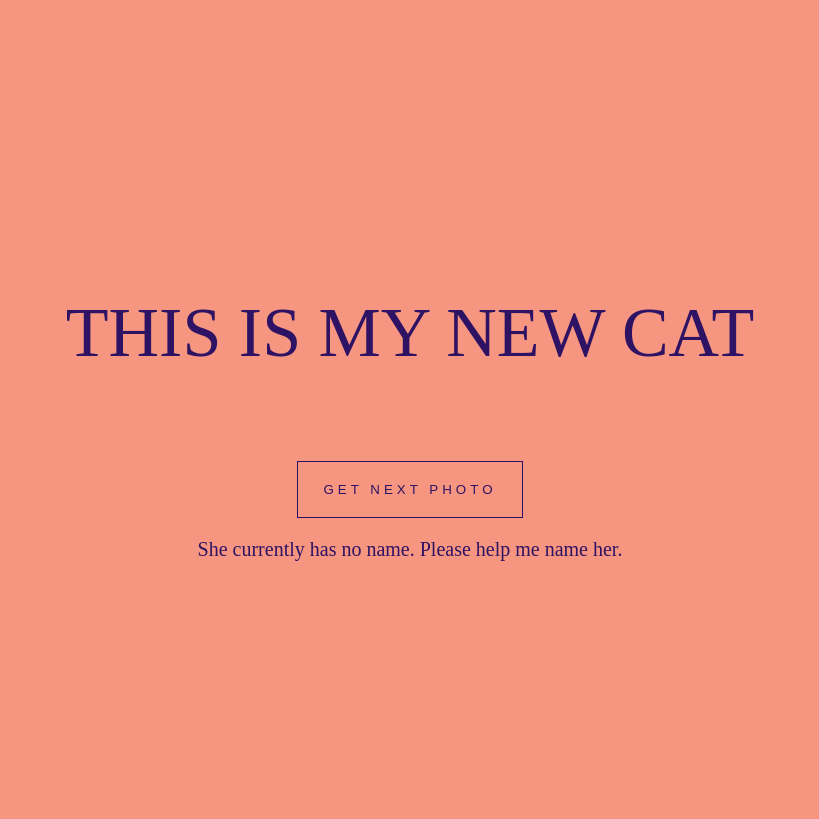
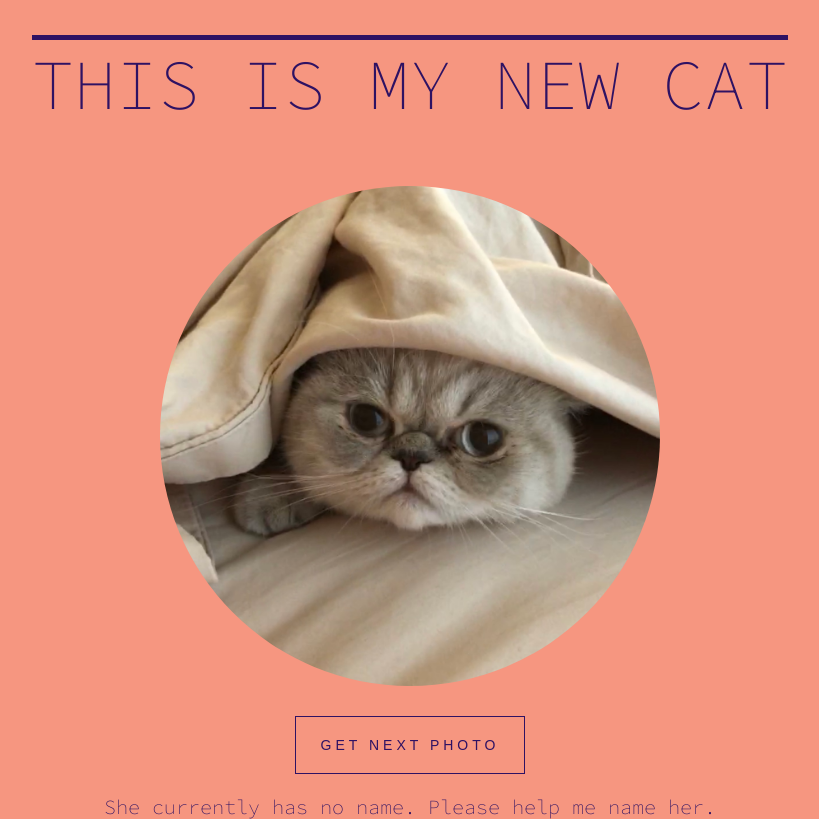
Before and after one commit to rogerwolf666/IS445HW1, a plain HTML site: page index.html in a window 1280 px wide. Shown: the whole page, without its empty margins (230-1049 px from the left). Drawn offline with Linux system fonts and the light colour scheme.

Commit message:
Style complete

```diff
--- a/index.html
+++ b/index.html
@@ -4,18 +4,18 @@
   <meta charset="UTF-8">
   <meta name="viewport" content="width=device-width, initial-scale=1.0">
   <meta http-equiv="X-UA-Compatible" content="ie=edge">
-  <title>Homework 1</title>
-  <link rel="stylesheet" href="style.css">
+  <title>My Cat</title>
+  <link rel="stylesheet" type="text/css" href="style.css">
 
 </head>
 
 <body>
   <section id="container">
-  <h1>This is my new cat</h1>
-<img src="" alt="">
-<button>Get Next Photo</button>
-<p>She currently has no name. Please help me name her.</p>
-</section>
-<script src="app.js"></script>
+   <h1>This is my new cat</h1>
+    <img src="imgs/kitty_bed.JPG">
+    <button>Get Next Photo</button>
+    <p>She currently has no name. Please help me name her.</p>
+  </section>
+  <script src="app.js"></script>
 </body>
 </html>
--- a/style.css
+++ b/style.css
@@ -1,17 +1,22 @@
-@import url(https://fonts.googleapis.com/css?family=Source+Code+Pro&display: 200, 300, 400, 500, 700, 900);
+@import url(https://fonts.googleapis.com/css?family=Source+Code+Pro:200,300,400,500,600,700,900);
 
 body {
   background-color: #f69680;
   color: #2e1263;
-  font-family: "source code pro";
+  font-family: "Source Code Pro";
   font-weight: 200;
+}
+
+img {
+   height: 500px;
+   border-radius: 50%;
 }
 
 h1 {
   font-weight: 200;
   font-size: 70px;
   text-transform: uppercase;
-  border-top: #2e1263;
+  border-top: 5px solid;
 }
 
 #container {
@@ -27,12 +32,13 @@ button{
   padding: 20px 25px;
   background-color: #f69680;
   color: #2e1263;
-  font: 14px;
+  font-size: 14px;
   text-align: center;
   border: 1px solid #2e1263;
   text-transform: uppercase;
   letter-spacing: 4px;
   text-decoration: none;
+  outline: none;
 }
 
 button:hover {
```
Also changed, not shown: imgs/kitty_bed.JPG (added), imgs/kitty_door.jpg (added), 4 other files.
